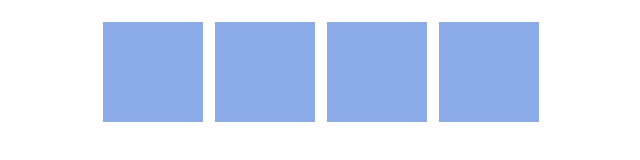
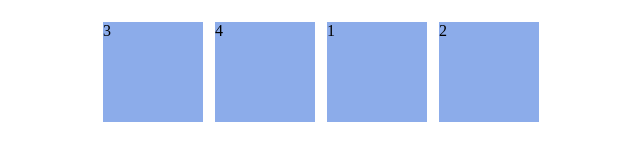
Before and after one commit to dom-jones/flexbox-media-play, a plain HTML site: page index.html in a window 1280 px wide. Shown: the full height of the page, 339-979 px from the left. Drawn offline with Linux system fonts and the light colour scheme.

Commit message:
changed order by nth-child

```diff
--- a/index.html
+++ b/index.html
@@ -7,10 +7,10 @@
 </head>
 <body>
     <ul> <!--parent element-->
-        <li></li> <!--first child element-->
-        <li></li> <!--second child element-->
-        <li></li> <!--third child element-->
-        <li></li>
+        <li>1</li> <!--first child element-->
+        <li>2</li> <!--second child element-->
+        <li>3</li> <!--third child element-->
+        <li>4</li>
      </ul>
 </body>
 </html>
--- a/style.css
+++ b/style.css
@@ -29,3 +29,19 @@ li {
     background-color: #8cacea;
     margin: 6px;
 }
+
+li:nth-child(1) {
+    order: 3;
+}
+
+li:nth-child(2) {
+    order: 4;
+}
+
+li:nth-child(3) {
+    order: 1;
+}
+
+li:nth-child(4) {
+    order: 2;
+}
```
